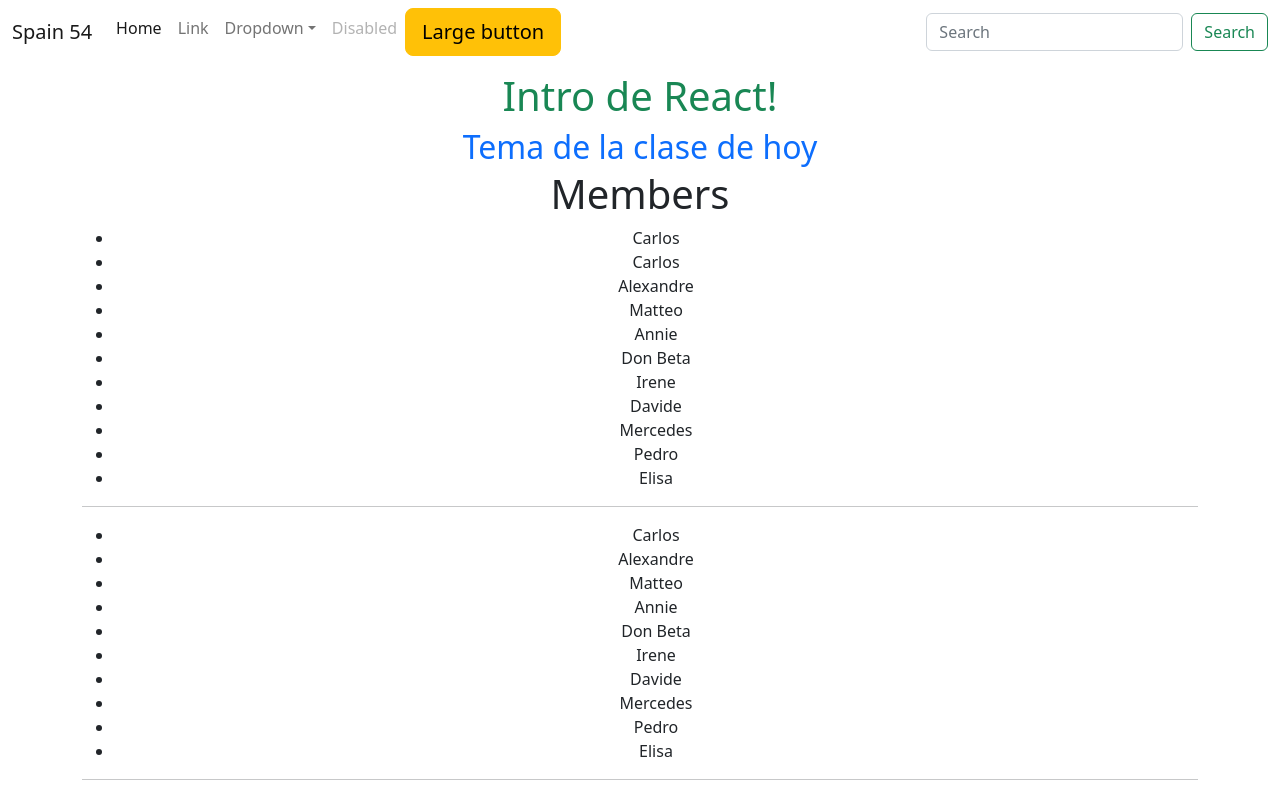
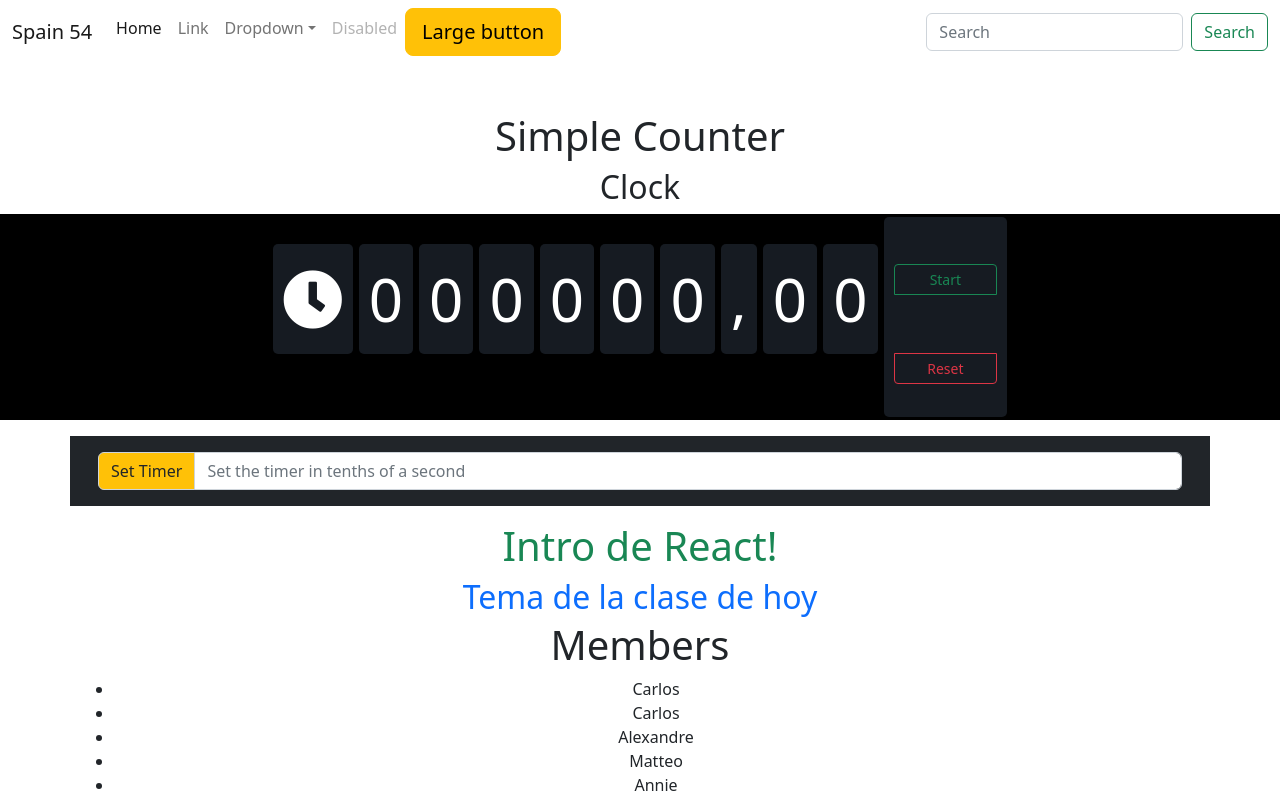
Before and after one commit to 4GeeksAcademy/hchocobar-03-react-hello, a React app: page / in a window 1280 px wide. Shown: the top 793 px of the page. Built offline with nearby package versions, Linux system fonts and the light colour scheme.

Commit message:
wip: initial

```diff
--- a/src/js/component/Home.jsx
+++ b/src/js/component/Home.jsx
@@ -7,6 +7,7 @@ import { CardProfile } from "./CardProfile.jsx";
 import { Spinner } from "./Spinner.jsx";
 import { Members } from "./Members.jsx";
 import { Title } from "./Title.jsx";
+import SimpleCounterBonus from "./SimpleCounterBounus.jsx";
 
 
 // Create your first component
@@ -20,6 +21,7 @@ const Home = () => {
 		<div className="text-center">
 			{/* 7. utilizar el componente */}
 			<Navbar/>
+			<SimpleCounterBonus/>
 			<Title/>
 			<Members/>
 			{/* <Spinner/> */}
--- /dev/null
+++ b/src/js/component/SimpleCounterBounus.jsx
@@ -0,0 +1,113 @@
+import React, { useState, useEffect } from "react";
+
+
+function SimpleCounterBonus() {
+  const [isActive, setIsActive] = useState(false);
+  const [counter, setCounter] = useState(0);
+  const [countDown, setCountDown] = useState(false);
+  const [status, setStatus] = useState({
+    icon: "fas fa-clock",
+    title: "Clock",
+    className: "text-center"
+  });
+
+  const handleReset = () => {
+    setIsActive(false);
+    setCounter(0);
+    setCountDown(false);
+    setStatus({ icon: "fas fa-clock", title: "Clock", className: "text-center" });
+  };
+
+  const handleStart = () => {
+    setIsActive(!isActive);  // ! significa negación, cambiando de True a False o viceversa.
+    if (countDown) {
+      setStatus({
+        icon: "fas fa-history",
+        title: "Timer",
+        className: "text-center text-danger"
+      });
+    } else {
+      setStatus({
+        icon: "fas fa-stopwatch",
+        title: "Chronometer",
+        className: "text-center text-primary"
+      });
+    }
+  };
+
+  const handleTimer = (e) => {
+    if (
+      e.target.value !== null &&
+      e.target.value >= 0 &&
+      e.target.value.length > 0 &&
+      !isNaN(e.target.value)
+    ) {
+      setCounter(parseInt(e.target.value));
+      setCountDown(true);
+      setStatus({ icon: "fas fa-history", title: "Timer", className: "text-center text-danger" });
+    } else {
+      setCounter(0);
+      e.target.value = "";
+    }
+  }
+
+
+  useEffect(() => {
+    if (isActive) {
+      const nIntervalId = setInterval(() => {
+        if (countDown === true && counter >= 0) {
+          if (counter === 0) {
+            setCounter(0);
+            setIsActive(false);
+          } else {
+            setCounter(counter => counter - 1);
+          }
+        } else if (countDown === false) {
+          setCounter(counter => counter + 1);
+        }
+      }, 10);
+      return () => clearInterval(nIntervalId);
+    }
+  }, [isActive, counter, countDown]);
+
+
+  return (
+    <div>
+      <h1 className="text-center mt-5">{"Simple Counter"}</h1>
+      <h2 className={status.className}>{status.title}</h2>
+      <div className="big-counter">
+        <div><i className={status.icon} /></div>
+        <div>{Math.floor(counter / 10000000) % 10}</div>
+        <div>{Math.floor(counter / 1000000) % 10}</div>
+        <div>{Math.floor(counter / 100000) % 10}</div>
+        <div>{Math.floor(counter / 10000) % 10}</div>
+        <div>{Math.floor(counter / 1000) % 10}</div>
+        <div>{Math.floor(counter / 100) % 10}</div>
+        <div>,</div>
+        <div>{Math.floor(counter / 10) % 10}</div>
+        <div>{counter % 10}</div>
+        <div className="btn-group-vertical btn-group-sm" role="group" aria-label="Vertical button group">
+          <button type="button" className="btn btn-outline-success"
+            onClick={() => handleStart()}>
+            {isActive ? "Pause" : "Start"}
+          </button>
+          <button type="button" className="btn btn-outline-danger"
+            onClick={() => handleReset()}>
+            {"Reset"}
+          </button>
+        </div>
+      </div>
+      <div className="container bg-dark">
+        <div className="input-group my-3 p-3">
+          <span className="input-group-text bg-warning">Set Timer</span>
+          <input type="text" aria-label="First name" className="form-control"
+            placeholder="Set the timer in tenths of a second"
+            onChange={(e) => handleTimer(e)} />
+        </div>
+      </div>
+    </div>
+  );
+};
+
+
+export default SimpleCounterBonus;
--- a/src/styles/index.css
+++ b/src/styles/index.css
@@ -1,12 +1,15 @@
+/* Simple Counter Bonus*/
+.big-counter {
+    text-align: center;
+    background: black;
+}
 
-/*
-
-    You can write your own styles here...
-
-
-    ...Or you can use the import command to include
-    other sylesheets into your bunde as well, e.j:
-
-    import 'relative/path/to/stylesheet.scss';
-
-*/
+.big-counter div {
+    display: inline-block;
+    font-size: 60px;
+    background: #161B22;
+    border-radius: 5px;
+    color: white;
+    padding: 10px;
+    margin: 3px;
+}
```
